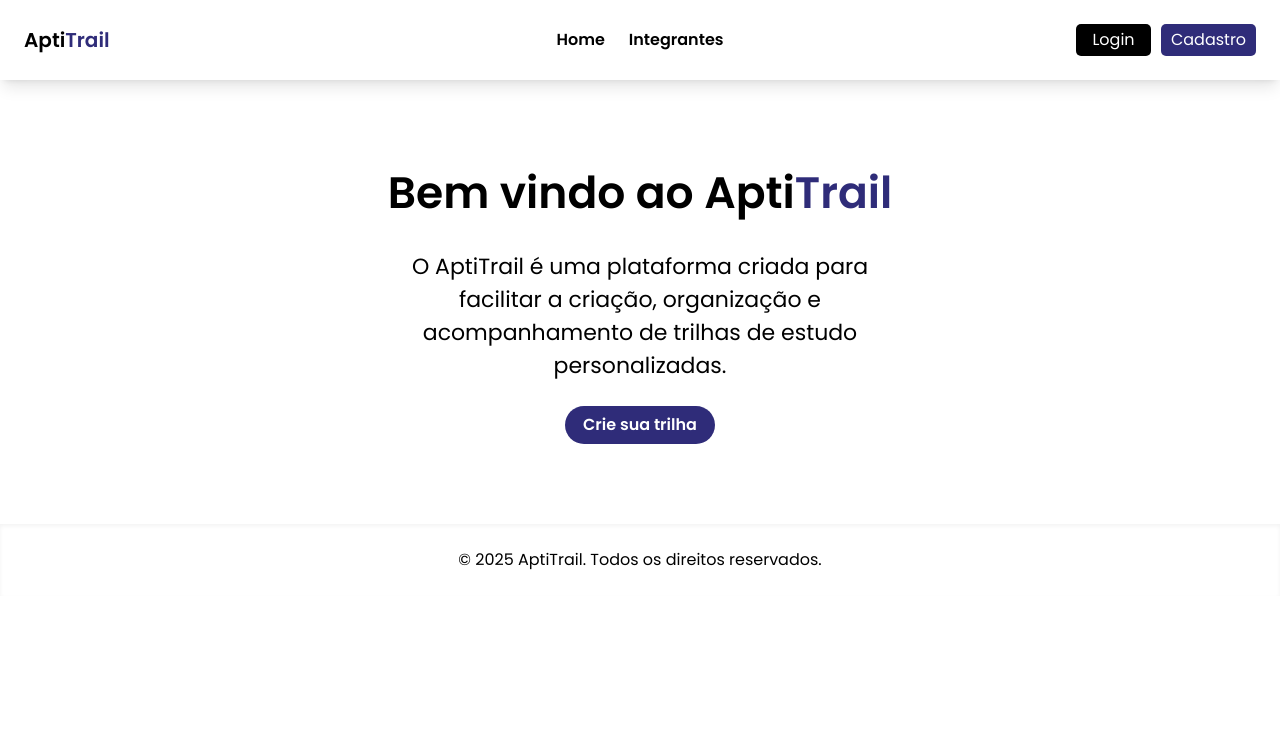
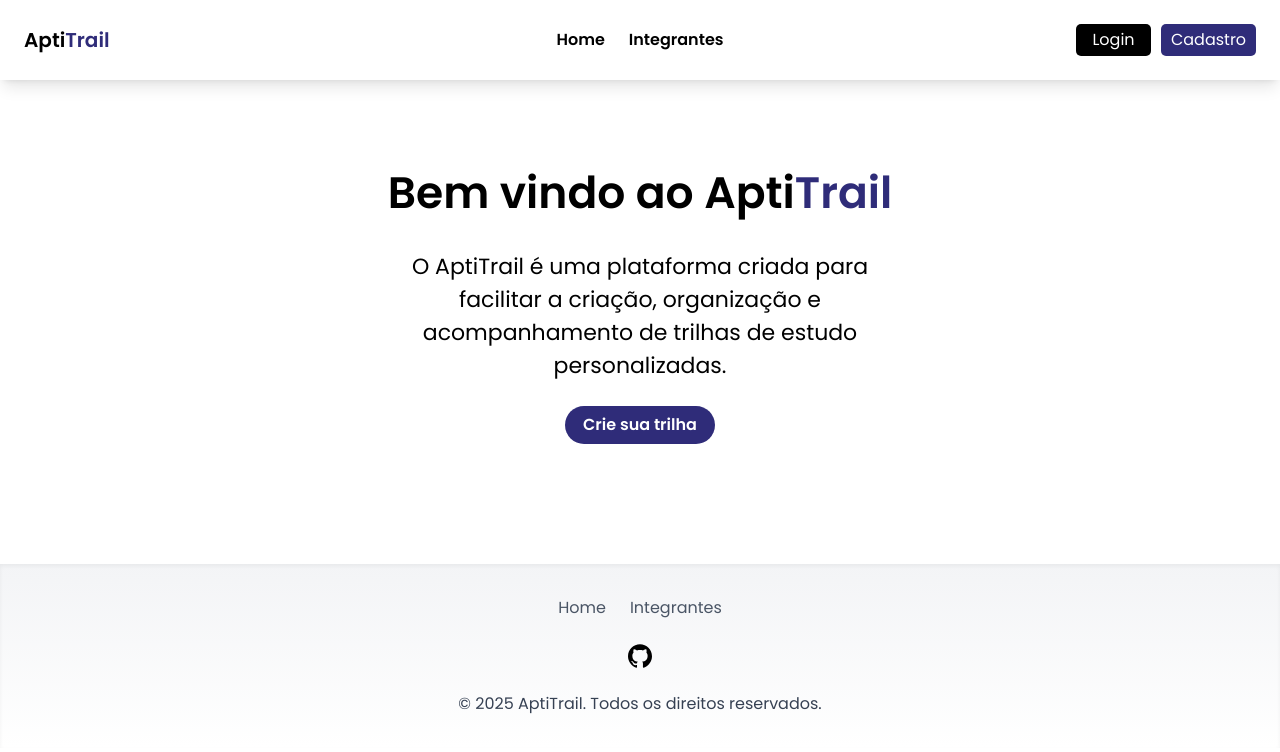
Before and after one commit to apti-trail/site-spa, a React (Vite) app in the folder site-spa/: page / in a window 1280 px wide. Shown: the top 752 px of the page. Built offline with nearby package versions, Linux system fonts and the light colour scheme.

Commit message:
style: estiliza footer e adiciona link do repositorio

```diff
--- a/site-spa/src/components/Footer/Footer.tsx
+++ b/site-spa/src/components/Footer/Footer.tsx
@@ -1,7 +1,48 @@
+import { Link } from "react-router-dom";
+
+
 export default function Footer() {
     return(
-        <footer className="text-center p-6 shadow-inner">
-            <p>&copy; 2025 AptiTrail. Todos os direitos reservados.</p>
+        <footer className="bg-linear-to-b from-gray-100 to-white text-center p-8 mt-10 shadow-inner">
+            <div className="max-w-4xl mx-auto space-y-6">
+                <div className="flex justify-center gap-6 text-sm lg:text-base text-gray-600">
+                    <Link to="/" className="hover:text-black transition">Home</Link>
+                    <Link to="/integrantes" className="hover:text-black transition">Integrantes</Link>
+                </div>
+
+                <div className="flex justify-center gap-5">
+                    <a href="https://github.com/apti-trail/site-spa" target="_blank" rel="noopener noreferrer">
+                        <svg
+                            xmlns="http://www.w3.org/2000/svg"
+                            width="24"
+                            height="24"
+                            viewBox="0 0 24 24"
+                            fill="currentColor"
+                        >
+                            <path d="M12 0.297c-6.63 0-12 5.373-12 12 0 5.303
+                            3.438 9.8 8.205 11.385 0.6 0.113 0.82-0.258
+                            0.82-0.577 0-0.285-0.01-1.04-0.015-2.04-3.338
+                            0.724-4.042-1.61-4.042-1.61C4.422 18.07 3.633
+                            17.7 3.633 17.7c-1.087-0.744 0.084-0.729
+                            0.084-0.729 1.205 0.084 1.84 1.236
+                            1.84 1.236 1.07 1.835 2.809 1.304
+                            3.495 0.997 0.108-0.775 0.418-1.305
+                            0.762-1.604-2.665-0.305-5.466-1.332-5.466-5.93
+                            0-1.31 0.469-2.381 1.236-3.221-0.135-0.303-0.54-1.524
+                            0.105-3.176 0 0 1.005-0.322 3.3 1.23 0.96-0.267
+                            1.98-0.399 3-0.405 1.02 0.006 2.04 0.138
+                            3 0.405 2.28-1.552 3.285-1.23 3.285-1.23
+                            0.645 1.653 0.24 2.874 0.12 3.176 0.765 0.84
+                            1.23 1.911 1.23 3.221 0 4.61-2.805 5.62-5.475
+                            5.92 0.43 0.372 0.81 1.102 0.81 2.222
+                            0 1.606-0.015 2.896-0.015 3.286 0 0.315 0.21 0.69
+                            0.825 0.57C20.565 22.092 24 17.592 24 12.297c0-6.627-5.373-12-12-12"/>
+                        </svg>
+                    </a>
+                </div>
+
+                <p className="text-gray-700 text-sm lg:text-base">&copy; 2025 AptiTrail. Todos os direitos reservados.</p>
+            </div>
         </footer>
     );
 }
```
